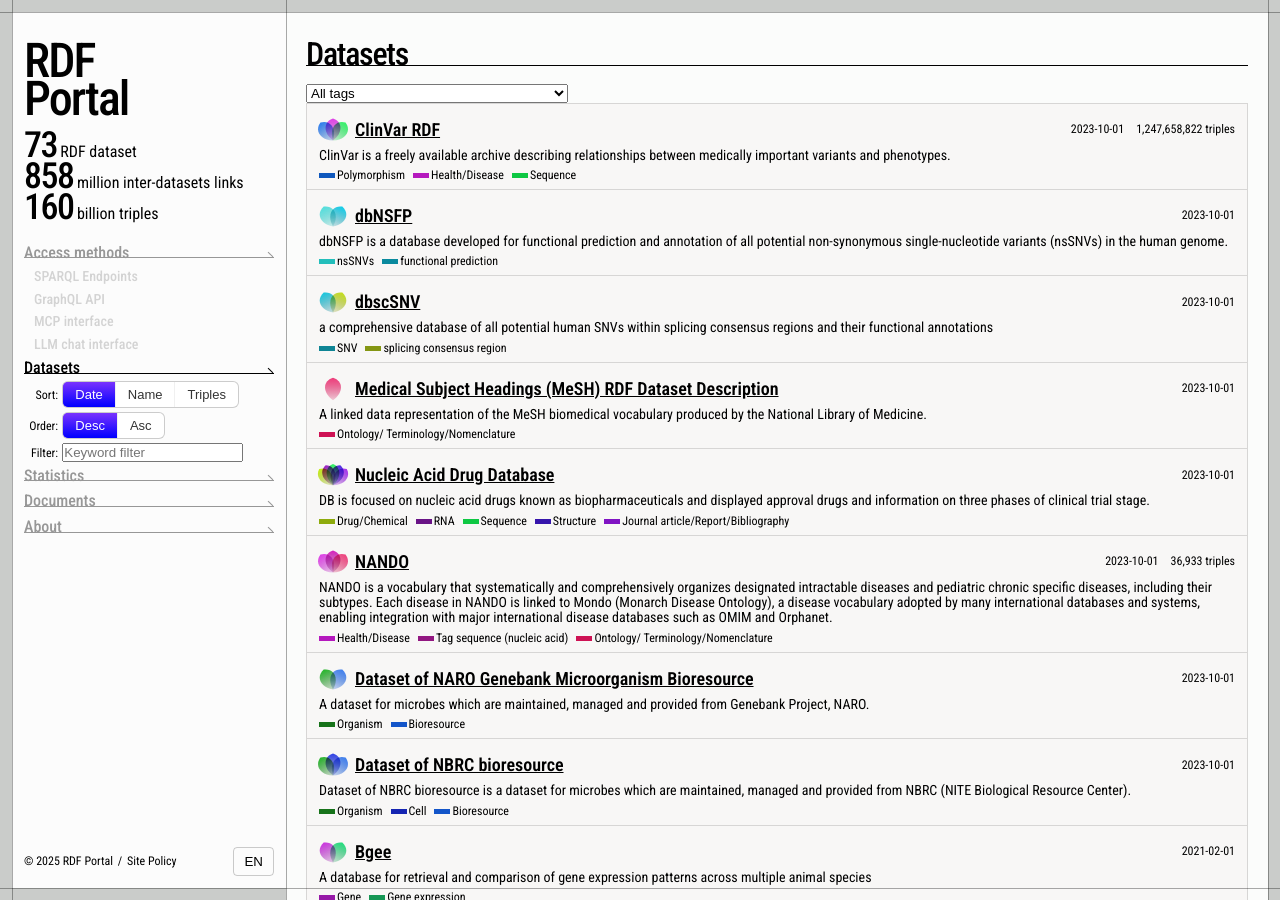
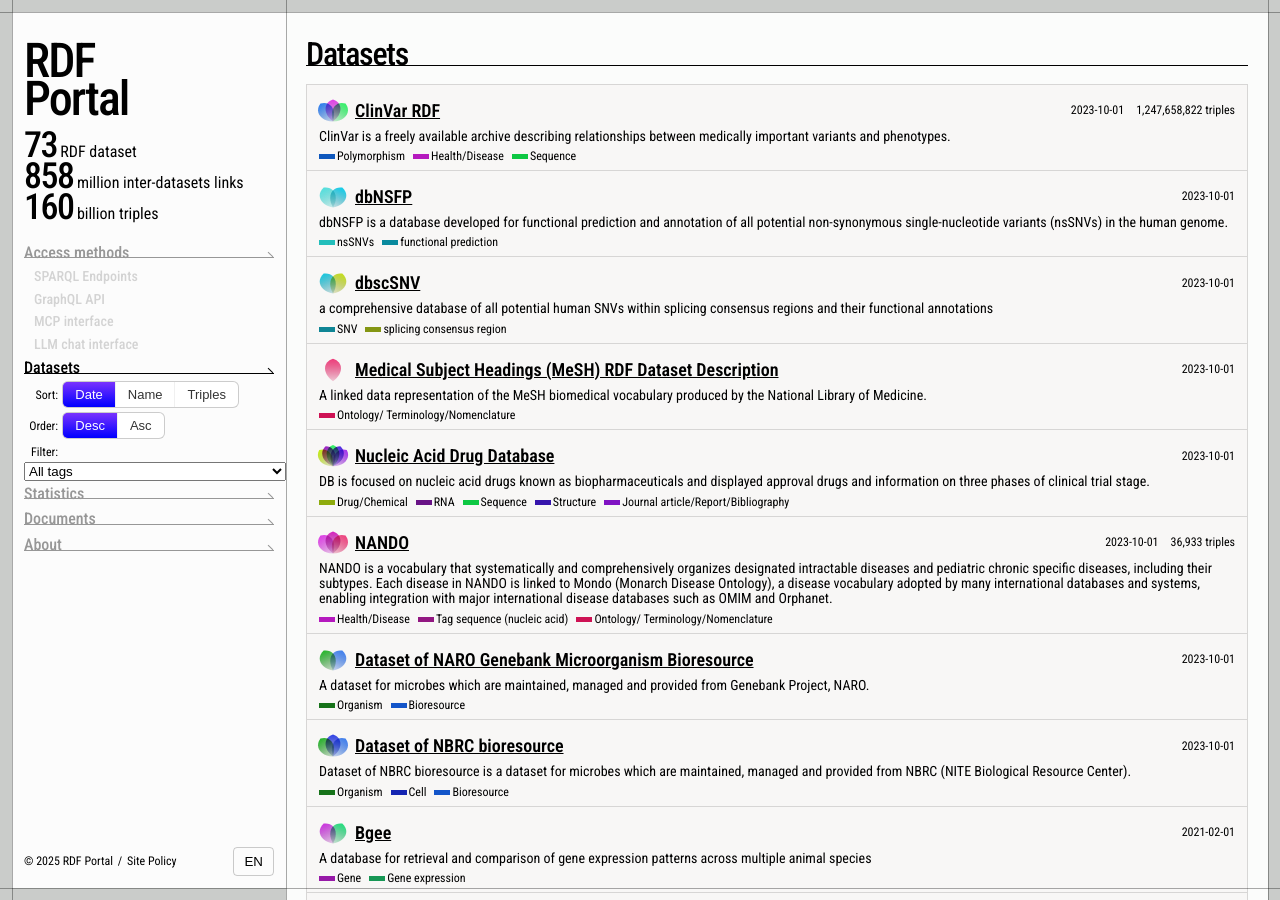
Before and after one commit to PENQEinc/rdf-portal-v2.github.io, a Jekyll site: the page built from datasets.md, in a window 1280 px wide and 900 px high. Built offline with Jekyll 4.4.1, drawn with Linux system fonts in a browser that asks for light colours.

Commit message:
change GUI of filter

```diff
--- a/_layouts/default.html
+++ b/_layouts/default.html
@@ -58,8 +58,10 @@
                 </div>
               </div>
               <div class="filter">
-                <label for="filterInput">Filter:</label>
-                <input type="text" id="filterInput" placeholder="Keyword filter">
+                <label for="tagSelect">Filter:</label>
+                <select id="tagSelect" aria-label="Filter tags">
+                  <option value="">All tags</option>
+                </select>
               </div>
             </div>
             {% endif %}
```
